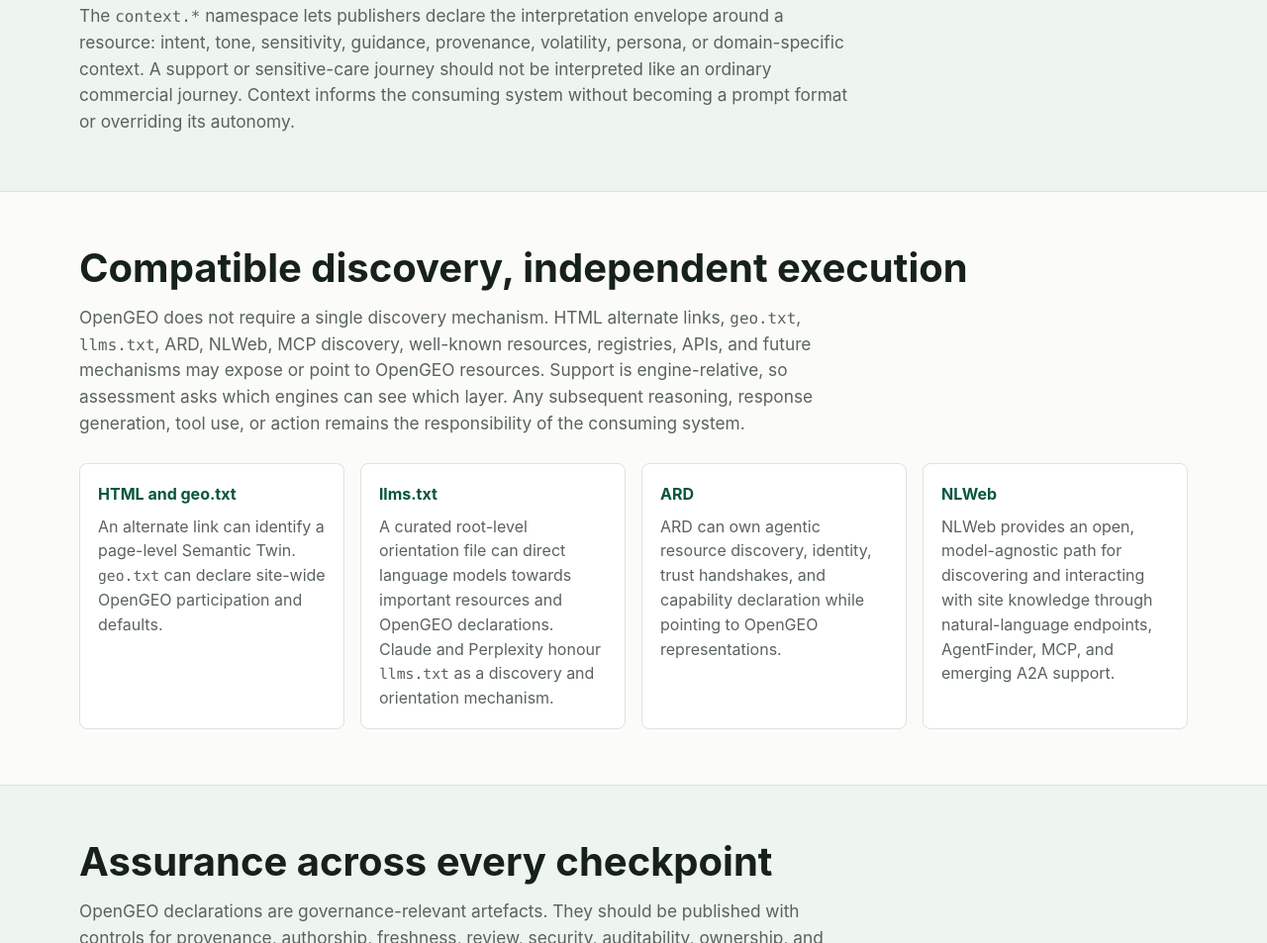
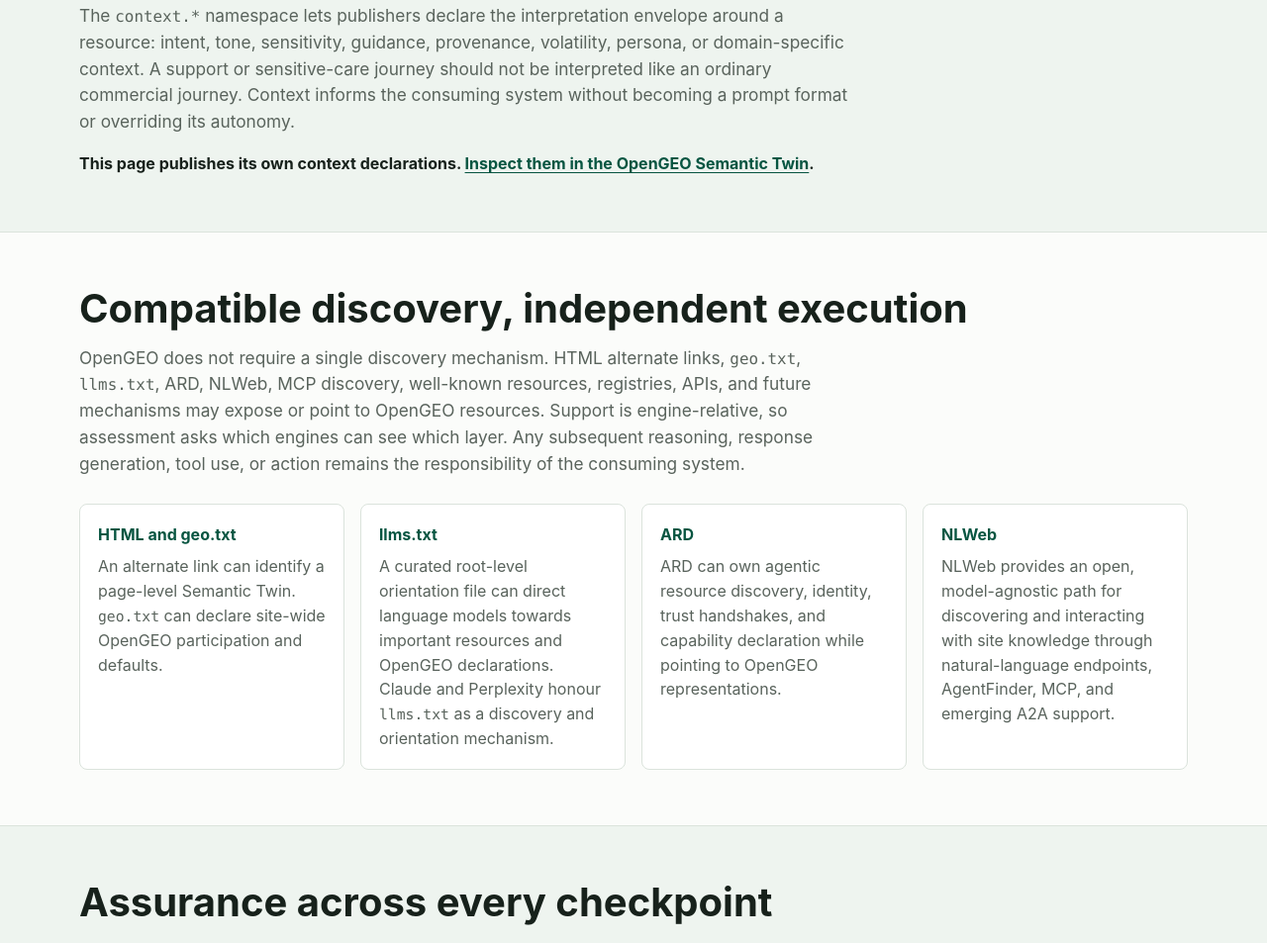
Before and after one commit to donhaji/opengeo, a plain HTML site: page docs/index.html in a window 1280 px wide. Shown: the part 2572-3525 px from the top of the page at 99% size. Drawn offline with nearby package versions, Linux system fonts and the light colour scheme.

Commit message:
Link context architecture to Semantic Twin

```diff
--- a/docs/index.html
+++ b/docs/index.html
@@ -300,6 +300,11 @@
       margin-top: 10px;
     }
 
+    .context-proof {
+      margin: 16px 0 0;
+      font-weight: 700;
+    }
+
     .steps {
       display: grid;
       grid-template-columns: repeat(3, minmax(0, 1fr));
@@ -529,6 +534,7 @@
       <div class="wrap">
         <h2 class="section-heading">Context architecture</h2>
         <p class="section-copy">The <code>context.*</code> namespace lets publishers declare the interpretation envelope around a resource: intent, tone, sensitivity, guidance, provenance, volatility, persona, or domain-specific context. A support or sensitive-care journey should not be interpreted like an ordinary commercial journey. Context informs the consuming system without becoming a prompt format or overriding its autonomy.</p>
+        <p class="context-proof">This page publishes its own context declarations. <a href="https://donhaji.github.io/opengeo/index.md">Inspect them in the OpenGEO Semantic Twin</a>.</p>
       </div>
     </section>
 
```
